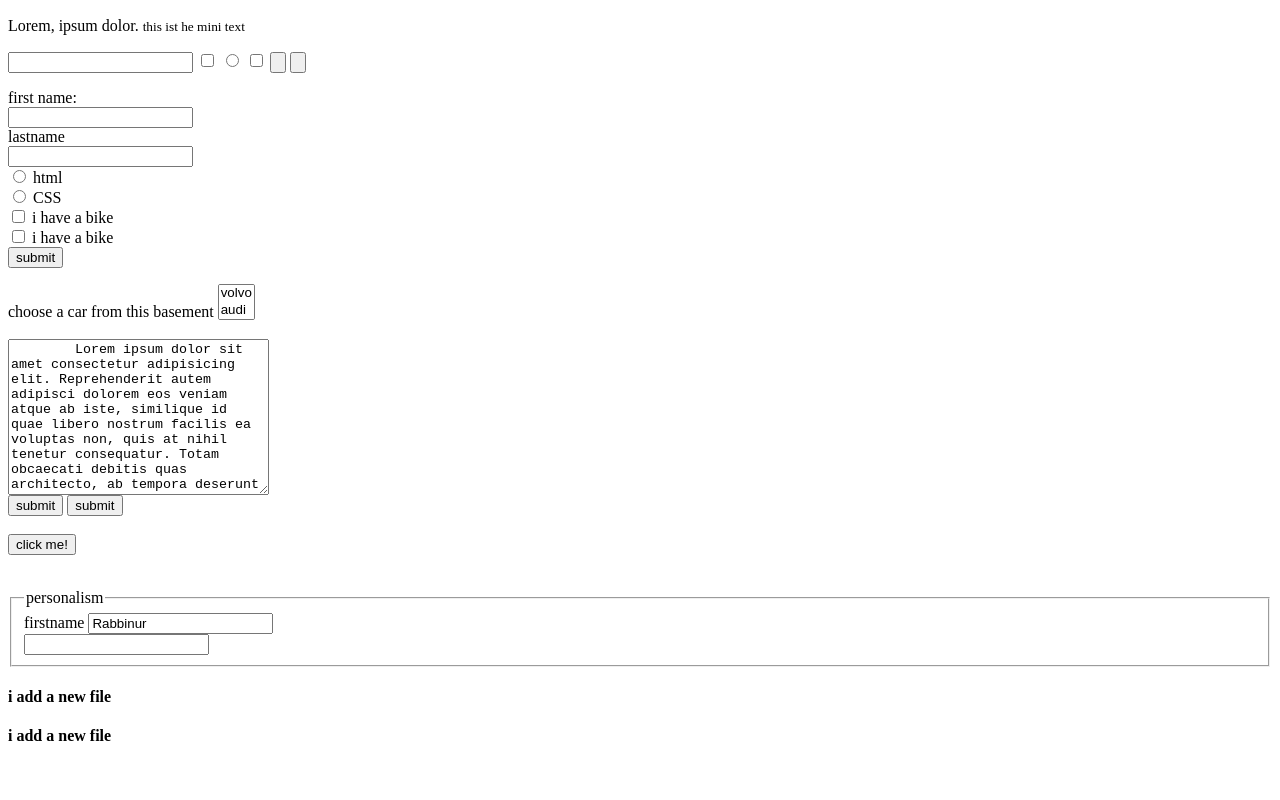
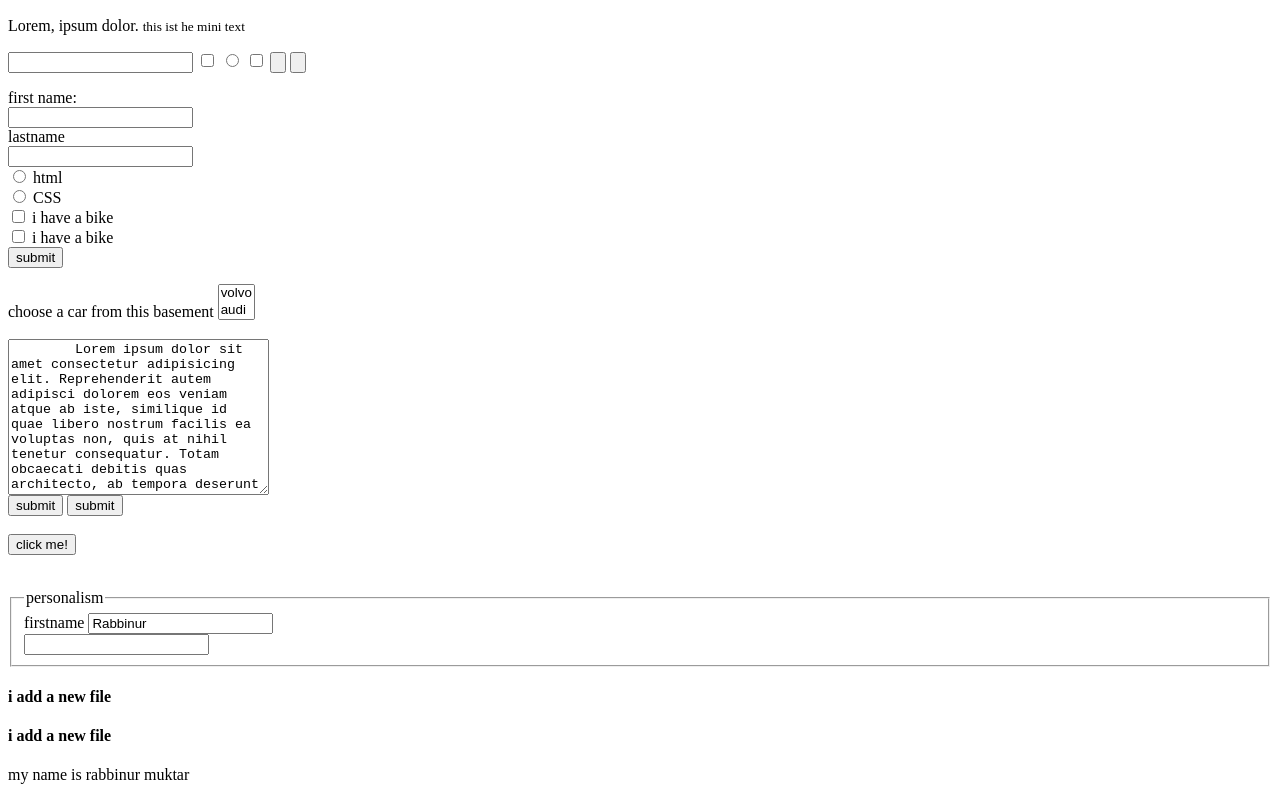
Before and after one commit to Rabbinur/Module1, a plain HTML site: page index.html in a window 1280 px wide. Shown: the part 668-1468 px from the top of the page. Before the commit the page ends 1434 px from the top, so only its background shows below. Drawn offline with Linux system fonts and the light colour scheme.

Commit message:
add a line

```diff
--- a/index.html
+++ b/index.html
@@ -96,5 +96,6 @@
     </form>
     <h4>i add a new file</h4>
     <h4>i add a new file</h4>
+    <p>my name is rabbinur muktar</p>
   </body>
 </html>
```
